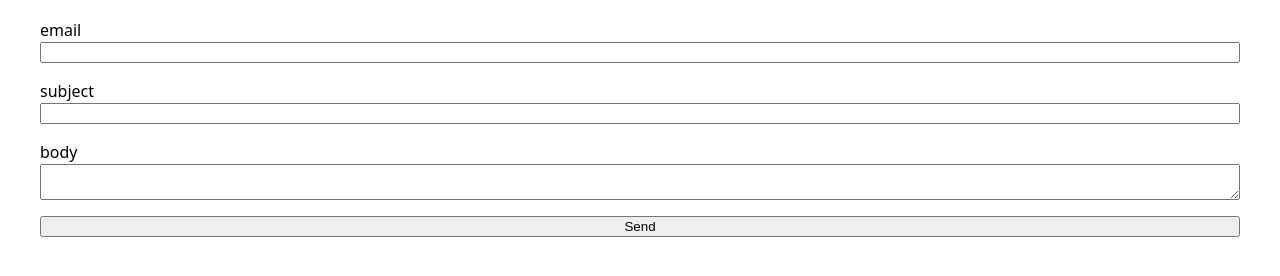
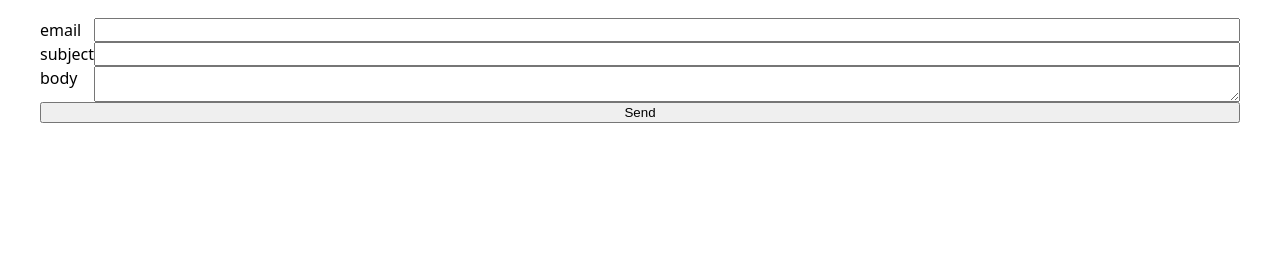
Before and after one commit to davidgol3p/portfolio, a plain HTML site: page contact/index.html in a window 1280 px wide. Shown: the part 152-428 px from the top of the page. Drawn offline with Linux system fonts and the light colour scheme.

Commit message:
Update style.css

```diff
--- a/style.css
+++ b/style.css
@@ -49,7 +49,7 @@ nav a:hover {
 /* ===== Contact Form Styles ===== */
 form {
   display: grid;
-  gap: 1em;
+  grid-template-columns: auto 1fr;
 }
 
 form label {
```
